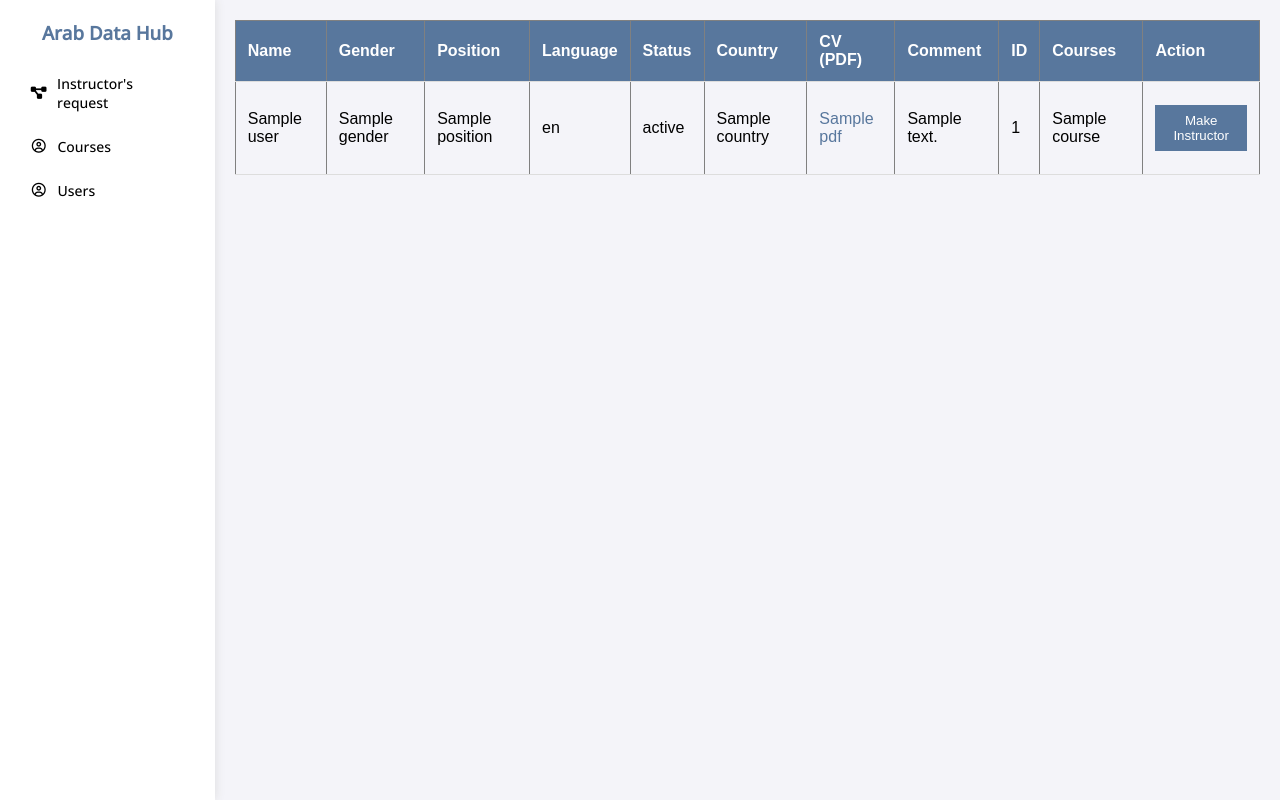
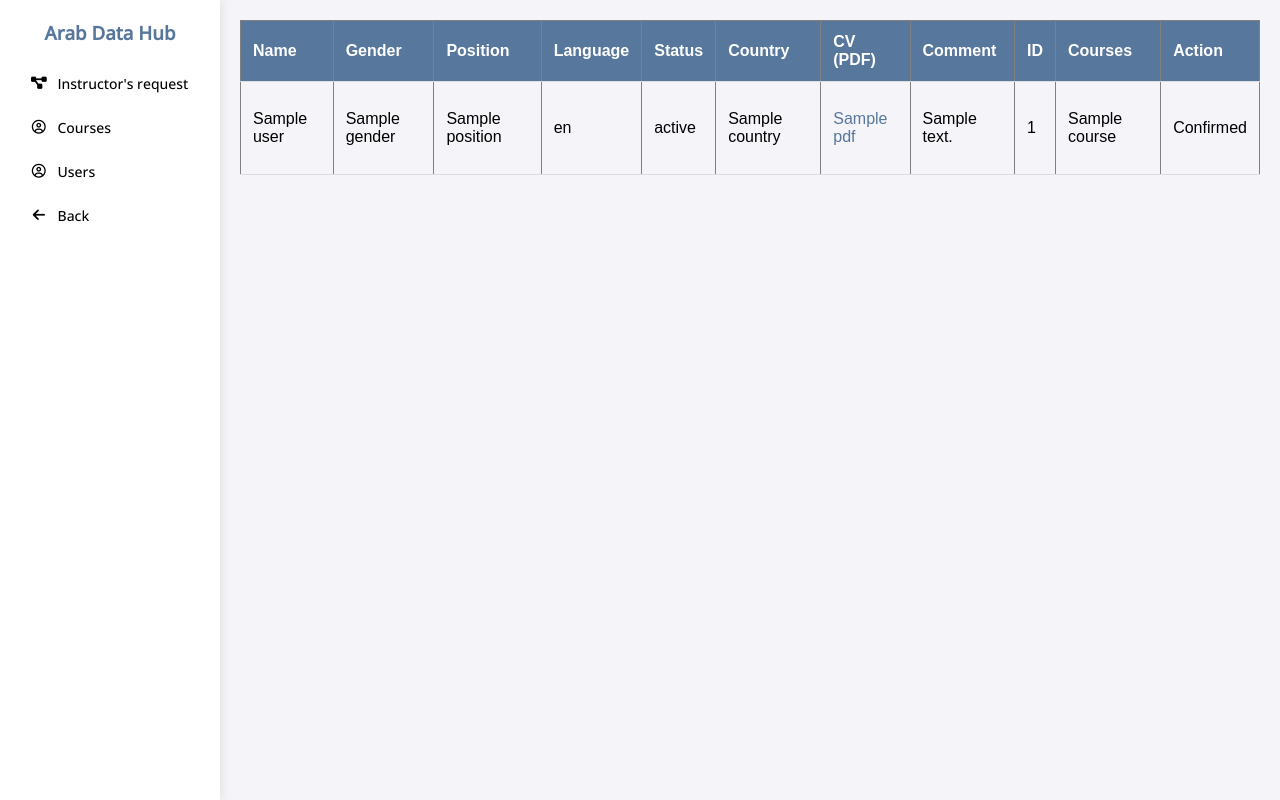
Before and after one commit to MohammadHishamm/Advanced-Software-Eng, a Spring app: template demo/src/main/resources/templates/Admin/index.html in a window 1280 px wide. Run offline with Thymeleaf, Linux system fonts and the light colour scheme; the template is opened without the code that fills it: most values are stand-ins (such as "Sample title", 1, 10 or a date in 2020); grey boxes marked "Sample" are stand-in pictures; data that the repository does not hold is empty.

Commit message:
admin side nav updated and finished

```diff
--- a/demo/src/main/java/com/example/demo/controller/adminController.java
+++ b/demo/src/main/java/com/example/demo/controller/adminController.java
@@ -72,6 +72,7 @@
         }
         Instructor instructor = instructorRepository.findByUser(user);
         instructor.setStatus("Confirmed");
+        mav.addObject("statusUpdated", true);
         return mav;
     }
 
--- a/demo/src/main/resources/templates/Admin/index.html
+++ b/demo/src/main/resources/templates/Admin/index.html
@@ -66,9 +66,10 @@
                                 </ul>
                             </td>
                             <td>
-                                <form th:action="@{admin/updateUserType}" method="post">
+                                <span id="buttonStatus" th:text="${instructor.status eq 'Observing' ? '' : 'Confirmed'}"></span>
+                                <form id="updateForm" th:action="@{admin/updateUserType}" method="post">
                                     <input type="hidden" th:name="userId" th:value="${instructor.user.email}" />
-                                    <button type="submit">Make Instructor</button>
+                                    <button id="updateButton" type="submit" th:if="${instructor.status eq 'Observing'}">Make Instructor</button>
                                 </form>
                             </td>
                         </tr>
@@ -76,7 +77,19 @@
                 </tbody>
             </table>
 
+            <script th:inline="javascript">
+                function updateStatus() {
+                    var button = document.getElementById('updateButton');
+                    var buttonStatus = document.getElementById('buttonStatus');
 
+                    if (button) {
+                        button.style.display = 'none';  // Hide the button
+                    }
+                    if (buttonStatus) {
+                        buttonStatus.textContent = 'Confirmed'; // Update the button text to "Confirmed"
+                    }
+                }
+            </script>
 
 
 
--- a/demo/src/main/resources/templates/fragments/side-nav.html
+++ b/demo/src/main/resources/templates/fragments/side-nav.html
@@ -26,7 +26,12 @@
             </a>
 
         </li>
-
+        <li>
+            <a href="/" class="d-flex align-center fs-14 c-black rad-6 p-10">
+                <i class="fa-solid fa-arrow-left fa-fw"></i> <!-- You can adjust the icon as needed -->
+                <span>Back</span>
+            </a>
+        </li>
 
     </ul>
 </div>
```
